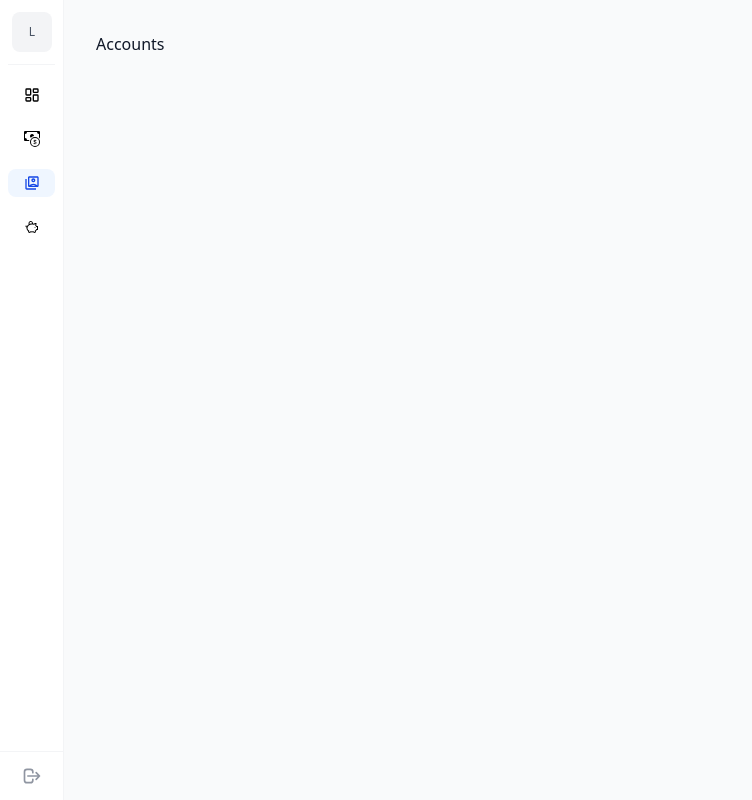
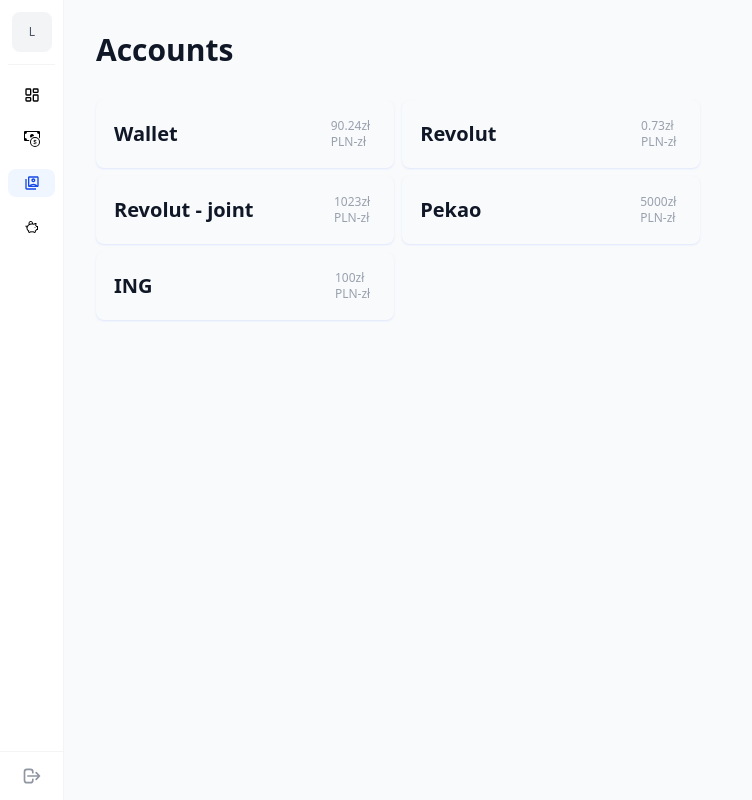
Before and after one commit to Just-Krzysztof/nextjs-budget, a Next.js app: page /accounts in a window 1280 px wide. Shown: the whole page, without its empty margins (0-752 px from the left). Built offline with nearby package versions, Linux system fonts and the light colour scheme.

Commit message:
Add accounts management components and update dashboard layout

```diff
--- a/src/app/(dashboard)/accounts/page.tsx
+++ b/src/app/(dashboard)/accounts/page.tsx
@@ -1,10 +1,97 @@
+import { AccountsInteractive } from '@/components/AccountsInteractive';
+
 export async function generateMetadata() {
-  return { title: 'Accounts - Check all your accounts' }
+  return { title: 'Accounts - Check all your accounts' };
 }
 
+const accountsData = [
+  {
+    id: '1',
+    name: 'Wallet',
+    balance: 90.24,
+    currency: 'zł',
+    currencyLong: 'PLN-zł',
+    lastUsed: '23.07.2025',
+    lastTransaction: {
+      price: 12,
+      currency: 'zł',
+      title: 'Food',
+      payee: 'Biedronka',
+    },
+    incomeInAccount: 120,
+    creationDate: '04.07.2025',
+  },
+  {
+    id: '2',
+    name: 'Revolut',
+    balance: 0.73,
+    currency: 'zł',
+    currencyLong: 'PLN-zł',
+    lastUsed: '23.07.2025',
+    lastTransaction: {
+      price: 0.04,
+      currency: 'zł',
+      title: 'Food',
+      payee: 'Biedronka',
+    },
+    incomeInAccount: 10,
+    creationDate: '04.07.2025',
+  },
+  {
+    id: '3',
+    name: 'Revolut - joint',
+    balance: 1023,
+    currency: 'zł',
+    currencyLong: 'PLN-zł',
+    lastUsed: '28.07.2025',
+    lastTransaction: {
+      price: 98.0,
+      currency: 'zł',
+      title: 'Food',
+      payee: 'Lidl',
+    },
+    incomeInAccount: 1200,
+    creationDate: '04.07.2025',
+  },
+  {
+    id: '4',
+    name: 'Pekao',
+    balance: 5000,
+    currency: 'zł',
+    currencyLong: 'PLN-zł',
+    lastUsed: '23.07.2025',
+    lastTransaction: {
+      price: 600,
+      currency: 'zł',
+      title: 'Transfer',
+      payee: 'Joint - account',
+    },
+    incomeInAccount: 5600,
+    creationDate: '04.07.2025',
+  },
+  {
+    id: '5',
+    name: 'ING',
+    balance: 100,
+    currency: 'zł',
+    currencyLong: 'PLN-zł',
+    lastUsed: '23.07.2025',
+    lastTransaction: {
+      price: 10.2,
+      currency: 'zł',
+      title: 'Food',
+      payee: 'Biedronka',
+    },
+    incomeInAccount: 1020,
+    creationDate: '04.07.2025',
+  },
+];
 
 export default function Accounts() {
-    return (
-        <h1>Accounts</h1>
-    )
+  return (
+    <>
+      <h1 className="text-3xl font-bold mb-8">Accounts</h1>
+      <AccountsInteractive accountsData={accountsData} />
+    </>
+  );
 }
--- a/src/app/(dashboard)/page.tsx
+++ b/src/app/(dashboard)/page.tsx
@@ -10,9 +10,26 @@ import { BiTrendingDown } from 'react-icons/bi';
 import { FaSackDollar } from 'react-icons/fa6';
 
 const sampleData = [
-  { name: 'Income', value: 400 },
-  { name: 'Expanses', value: 300 },
-  { name: 'Save', value: 2350 },
+  { name: '01-02-2025', value: 400 },
+  { name: '02-02-2025', value: 40 },
+  { name: '03-02-2025', value: 100 },
+  { name: '04-02-2025', value: 20 },
+  { name: '05-02-2025', value: 4 },
+  { name: '06-02-2025', value: 120 },
+  { name: '07-02-2025', value: 40 },
+  { name: '08-02-2025', value: 400 },
+  { name: '09-02-2025', value: 440 },
+  { name: '10-02-2025', value: 440 },
+  { name: '11-02-2025', value: 40 },
+  { name: '12-02-2025', value: 0 },
+  { name: '13-02-2025', value: 0 },
+  { name: '14-02-2025', value: 0 },
+  { name: '15-02-2025', value: 20 },
+  { name: '16-02-2025', value: 10 },
+  { name: '17-02-2025', value: 20 },
+  { name: '18-02-2025', value: 30 },
+  { name: '19-02-2025', value: 40 },
+  { name: '20-02-2025', value: 50 },
 ];
 
 const pieChartData = [
@@ -27,6 +44,7 @@ export async function generateMetadata() {
 export default function Home() {
   return (
     <>
+      <h1 className="text-3xl font-bold mb-8">Dashboard</h1>
       <div className="w-full flex gap-4 flex-col md:flex-row">
         <article className="rounded-lg border border-gray-100 w-full bg-white p-6 md:w-1/3 md-h-[200px]">
           <div className="flex items-center justify-between">
@@ -134,6 +152,7 @@ export default function Home() {
           </article>
         </div>
       </div>
+      {/* TODO To be completed */}
       {/* <div className="w-full flex flex-col md:flex-row mt-4 gap-4">
           <div className="w-full md:w-1/2 bg-white p-6 rounded-lg border border-gray-100">
             <h3 className="text-lg font-medium text-gray-900 mb-4">Monthly Trends</h3>
--- /dev/null
+++ b/src/components/AccountBox.tsx
@@ -0,0 +1,56 @@
+'use client';
+
+interface IAccounts {
+  id: string;
+  name: string;
+  balance: number;
+  currency: string;
+  currencyLong: string;
+  lastUsed: string;
+  lastTransaction: {
+    price: number;
+    currency: string;
+    title: string;
+    payee: string;
+  };
+  incomeInAccount: number;
+  creationDate: string;
+}
+
+interface AccountBoxProps {
+  item: IAccounts;
+  onSelect?: (account: IAccounts) => void;
+  isSelected?: boolean;
+}
+export const AccountBox = ({
+  item,
+  onSelect,
+  isSelected = false,
+}: AccountBoxProps) => {
+  return (
+    <>
+      <div
+        className={`rounded-lg p-4 shadow-xs sm:w-[45%] w-[100%] flex justify-between items-center cursor-pointer transition-all ${
+          isSelected
+            ? 'shadow-indigo-300 border-2 border-indigo-300 bg-indigo-50'
+            : 'shadow-indigo-100 border-2 border-transparent hover:shadow-indigo-200'
+        }`}
+        onClick={() => {
+          onSelect?.(item);
+        }}
+      >
+        <h2 className="text-xl font-bold">{item.name}</h2>
+        <div className="">
+          <div className="text-xs text-gray-400 mr-1.5">
+            <span>
+              {item.balance}
+              {item.currency}
+            </span>
+            <br />
+            <span>{item.currencyLong}</span>
+          </div>
+        </div>
+      </div>
+    </>
+  );
+};
--- /dev/null
+++ b/src/components/AccountsInteractive.tsx
@@ -0,0 +1,142 @@
+'use client';
+
+import { useState } from 'react';
+import { AccountBox } from './AccountBox';
+import { CiMenuKebab } from 'react-icons/ci';
+
+interface IAccounts {
+  id: string;
+  name: string;
+  balance: number;
+  currency: string;
+  currencyLong: string;
+  lastUsed: string;
+  lastTransaction: {
+    price: number;
+    currency: string;
+    title: string;
+    payee: string;
+  };
+  incomeInAccount: number;
+  creationDate: string;
+}
+
+interface AccountsInteractiveProps {
+  accountsData: IAccounts[];
+}
+
+export const AccountsInteractive = ({
+  accountsData,
+}: AccountsInteractiveProps) => {
+  const [selectedAccount, setSelectedAccount] = useState<IAccounts | null>(
+    null,
+  );
+  const [dropdownActive, setDropdownActive] = useState<boolean>(false);
+
+  const handleAccountSelect = (account: IAccounts) => {
+    setSelectedAccount(account);
+  };
+
+  return (
+    <div className="w-full flex flex-col lg:flex-row mt-4 gap-4">
+      <div className="lg:w-[70%]">
+        <div className="flex flex-wrap gap-2">
+          {accountsData.map(item => (
+            <AccountBox
+              key={item.id}
+              item={item}
+              onSelect={handleAccountSelect}
+              isSelected={selectedAccount?.id === item.id}
+            />
+          ))}
+        </div>
+      </div>
+      <div className="lg:w-[50%]">
+        {selectedAccount && (
+          <div className="rounded-lg p-4 shadow-xs shadow-indigo-100 w-[100%]">
+            <h3 className="text-xl font-bold text-center">
+              {selectedAccount.name} details
+            </h3>
+            <p className="flex justify-between">
+              <span className="text-lg">Balance</span>
+              <span className="text-gray-400">
+                {selectedAccount.balance} {selectedAccount.currency}
+              </span>
+            </p>
+            <p className="flex justify-between">
+              <span className="text-lg">Last used</span>
+              <span className="text-gray-400">{selectedAccount.lastUsed}</span>
+            </p>
+            <p className="flex justify-between">
+              <span className="text-lg">Last transaction</span>
+              <span className="text-gray-400">
+                {selectedAccount.lastTransaction.title}
+              </span>
+            </p>
+            <p className="flex justify-between">
+              <span className="text-lg">Initial amount in this month</span>
+              <span className="text-gray-400">
+                {selectedAccount.incomeInAccount}
+                {selectedAccount.currency}
+              </span>
+            </p>
+            <p className="flex justify-between">
+              <span className="text-lg">Creation date</span>
+              <span className="text-gray-400">
+                {selectedAccount.creationDate}
+              </span>
+            </p>
+            <div className="flex justify-center">
+              <div
+                className="relative w-10 text-center cursor-pointer group"
+                onClick={() => setDropdownActive(!dropdownActive)}
+              >
+                <span className="inline-flex divide-x divide-gray-300 overflow-hidden duration-450 group-hover:scale-150 transform transition-transform">
+                  <CiMenuKebab className="rotate-90" />
+                </span>
+
+                {dropdownActive && (
+                  <>
+                    <div
+                      className="fixed inset-0 z-10"
+                      onClick={() => setDropdownActive(false)}
+                    />
+                    <div
+                      role="menu"
+                      className="absolute end-0 top-5 z-20 w-56 divide-y divide-gray-200 overflow-hidden rounded border border-gray-300 bg-white shadow-sm text-left"
+                    >
+                      <div>
+                        <p className="block px-3 py-2 text-sm font-medium text-gray-700 transition-colors hover:bg-gray-50 hover:text-gray-900">
+                          Transakcje
+                          {/* (otwiera modal transakcji) */}
+                        </p>
+                        <p className="block px-3 py-2 text-sm font-medium text-gray-700 transition-colors hover:bg-gray-50 hover:text-gray-900">
+                          Zasil konto
+                          {/* (Modal transakcji na stronie income) */}
+                        </p>
+                        <p className="block px-3 py-2 text-sm font-medium text-gray-700 transition-colors hover:bg-gray-50 hover:text-gray-900">
+                          Transfer
+                          {/* modal, z wyborem na jakie accoutn z tego account */}
+                        </p>
+                      </div>
+
+                      <div>
+                        <button
+                          type="button"
+                          className="block w-full px-3 py-2 text-left text-sm font-medium text-red-700 transition-colors hover:bg-red-50"
+                          onClick={() => setDropdownActive(false)}
+                        >
+                          Remove account
+                        </button>
+                      </div>
+                    </div>
+                  </>
+                )}
+              </div>
+            </div>
+          </div>
+        )}
+      </div>
+    </div>
+  );
+};
```
